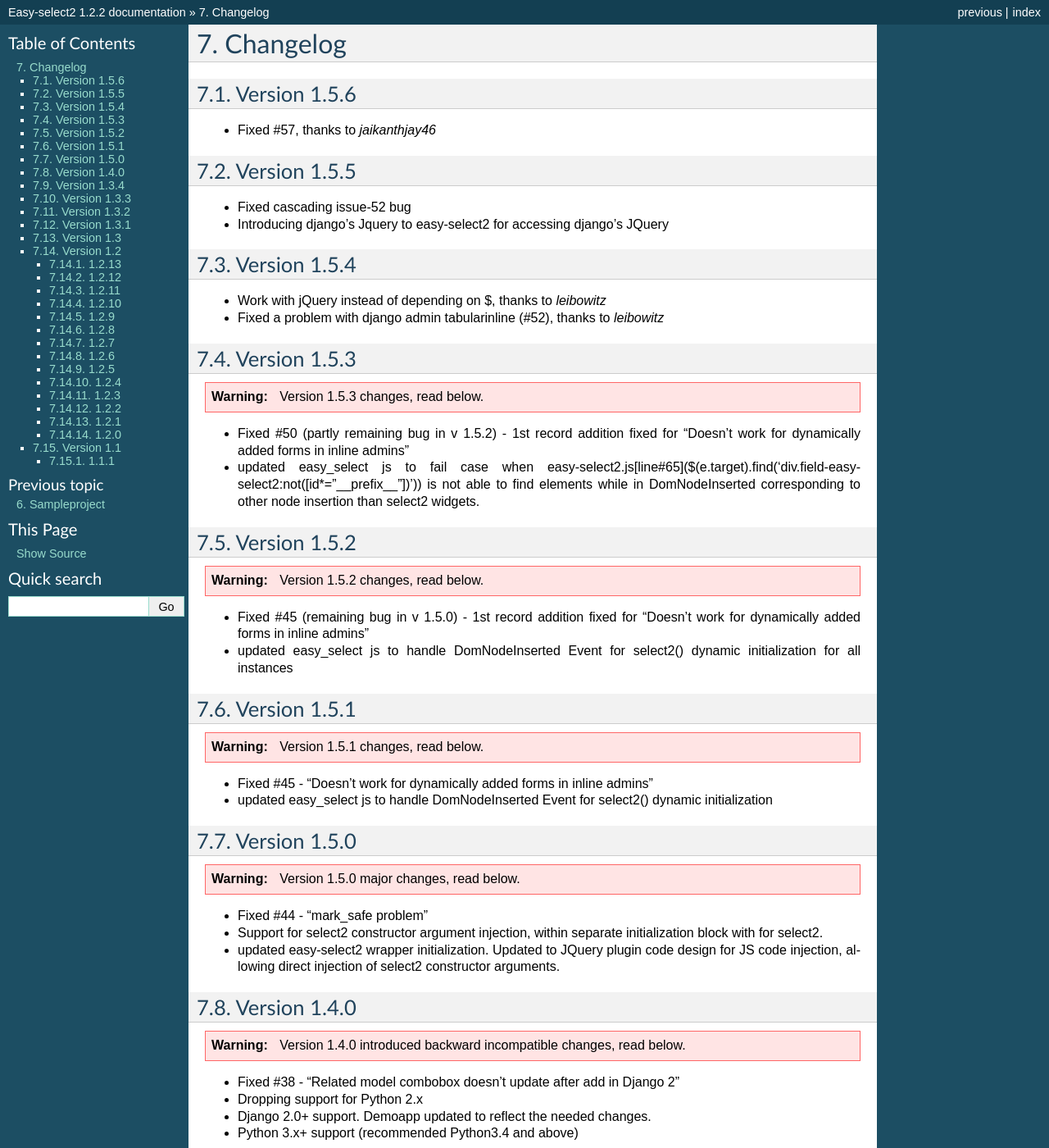
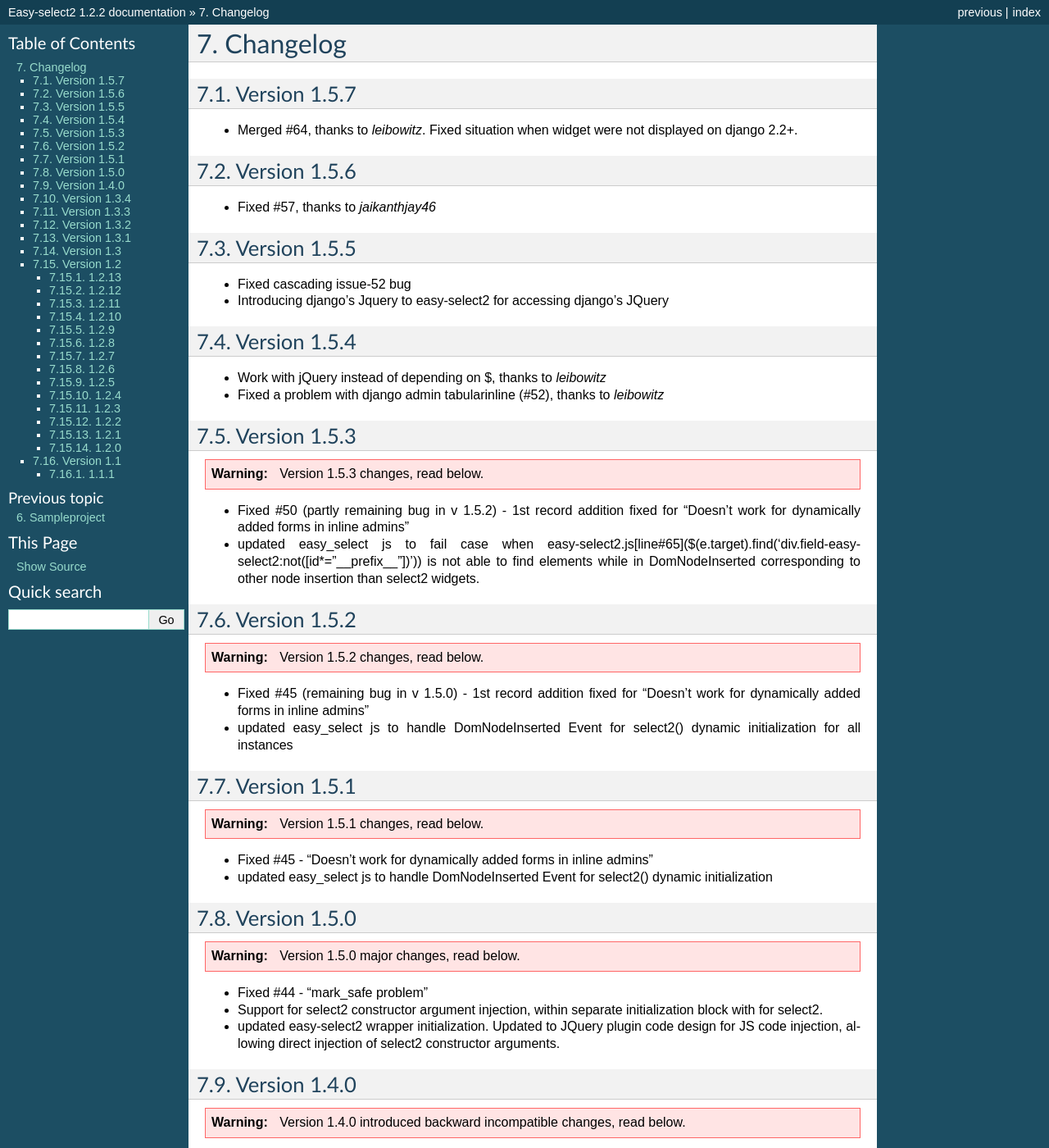
Before and after one commit to asyncee/django-easy-select2, a Sphinx documentation site: the page built from docs/source/changelog.rst, in a window 1280 px wide and 1400 px high. Shown: the whole window at 82% size. Built offline with Sphinx 7.4.7, drawn with Linux system fonts in a browser that asks for light colours; some of the changed text lies outside the part shown.

Commit message:
Version 1.5.7

```diff
--- a/docs/source/changelog.rst
+++ b/docs/source/changelog.rst
@@ -1,5 +1,9 @@
 Changelog
 =========
+
+Version 1.5.7
+-------------
+- Merged #64, thanks to *leibowitz*. Fixed situation when widget were not displayed on django 2.2+.
 
 Version 1.5.6
 -------------
--- a/setup.py
+++ b/setup.py
@@ -40,7 +40,7 @@
 
 setup(
     name="django-easy-select2",
-    version="1.5.6",
+    version="1.5.7",
     packages=find_packages(),
     author="asyncee",
     description="Django select2 theme for select input widgets.",
```
